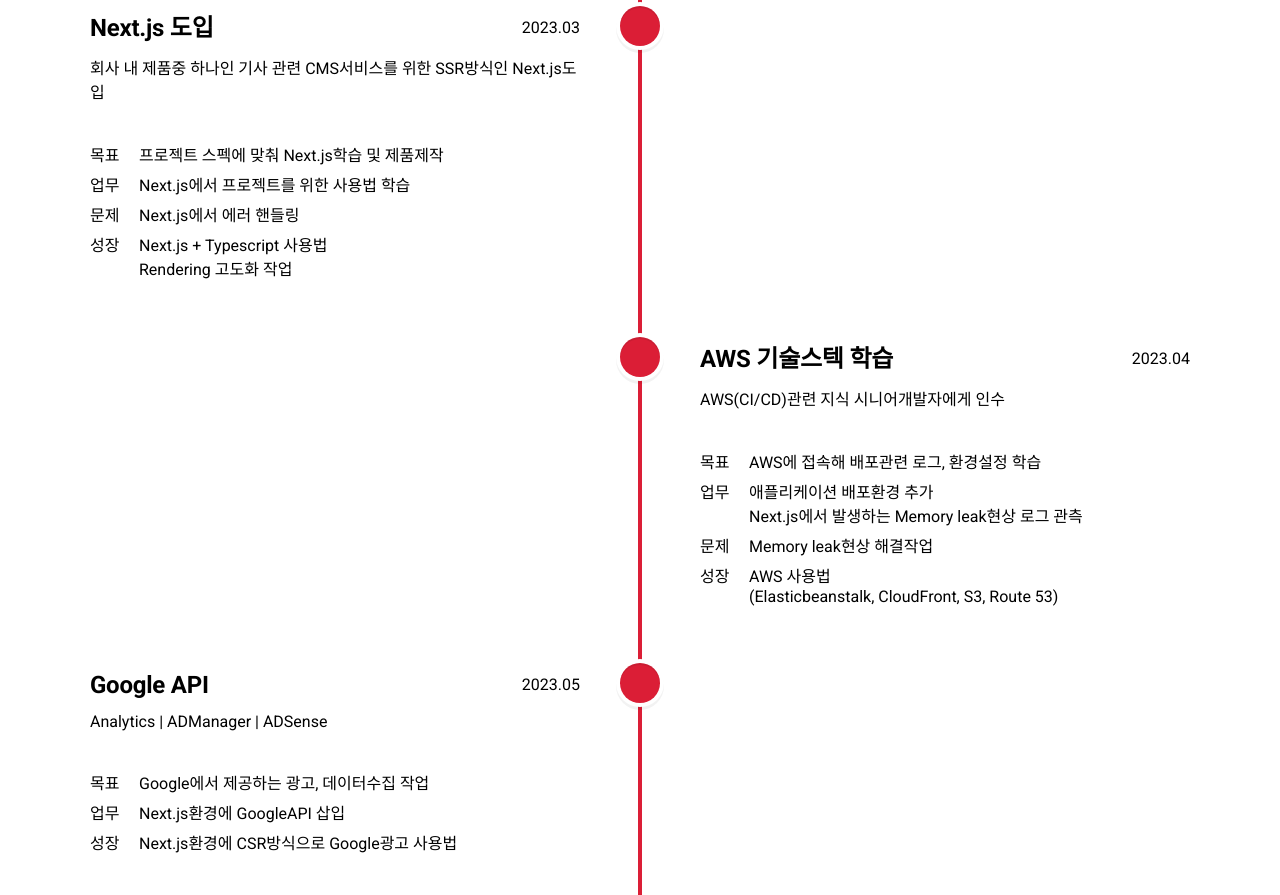
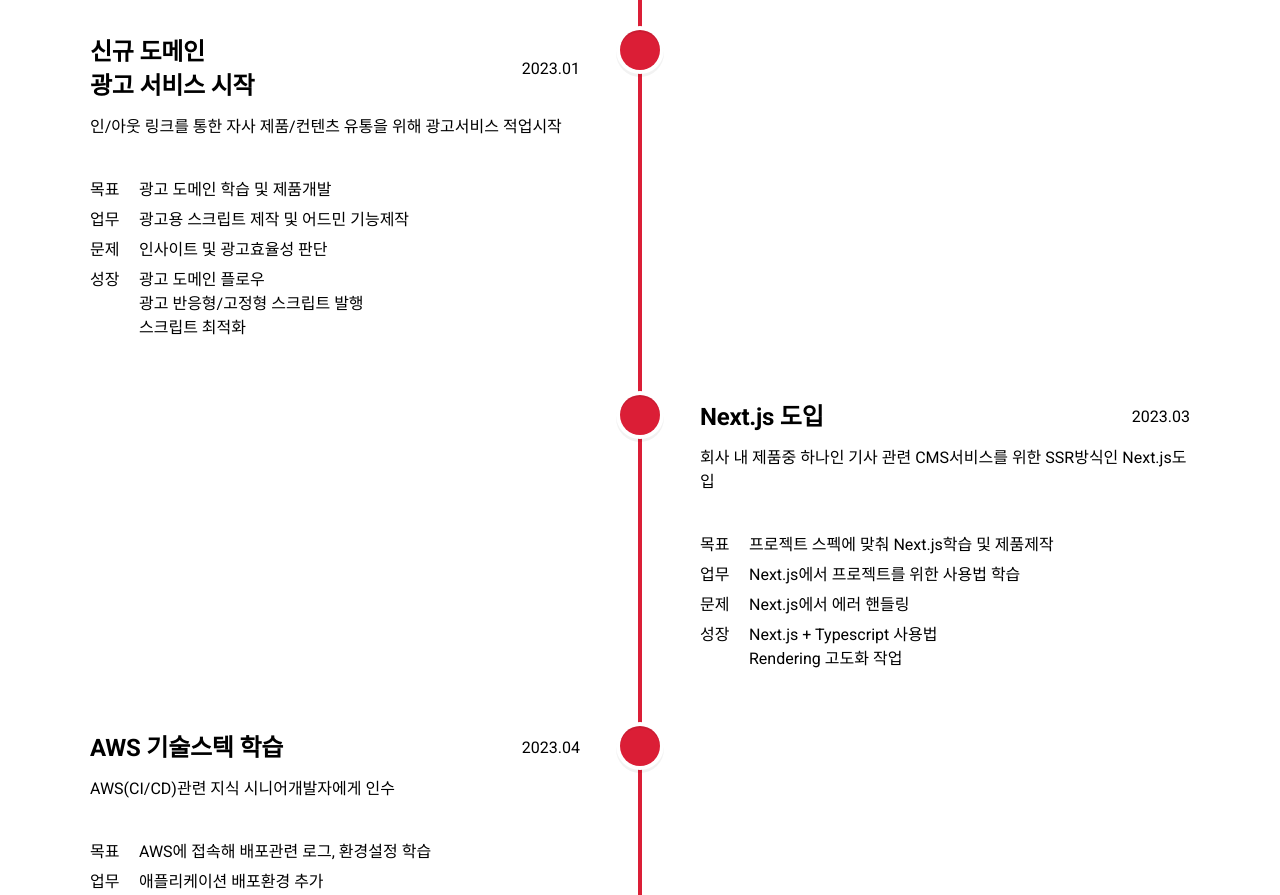
Before and after one commit to sonseong10/self-portfolio, a React (Create React App) app: page /history/fastview in a window 1280 px wide. Shown: the part 1857-2752 px from the top of the page. Built offline with nearby package versions, Linux system fonts and the light colour scheme; no server answers; the database is empty.

Commit message:
업무내용 추가

```diff
--- a/src/pages/history/history.tsx
+++ b/src/pages/history/history.tsx
@@ -132,10 +132,10 @@ const StoryBoard = styled.div`
     .wrapper .row section {
       width: 100%;
     }
-    .row-1 section::before {
+    section::before {
       left: -7px;
     }
-    .row-1 section .icon {
+    section .icon {
       left: -60px;
     }
   }
@@ -159,7 +159,7 @@ function HistoryPage() {
       </div>
       <div className="wrapper">
         <div className="center-line"></div>
-        <div className="row row-1">
+        <div className="row">
           <section>
             <i className="icon fas fa-home"></i>
             <div className="details">
@@ -192,6 +192,7 @@ function HistoryPage() {
                   <dt>성장</dt>
                   <dd>
                     <ul>
+                      <li>최소한의 라이브러리로 제품개발</li>
                       <li>도전적인 상황에서 성장할 수 있는 기회를 얻음</li>
                       <li>긍정적인 마음가짐으로 어려움을 극복해 나감</li>
                     </ul>
@@ -201,7 +202,7 @@ function HistoryPage() {
             </div>
           </section>
         </div>
-        <div className="row row-2">
+        <div className="row ">
           <section>
             <i className="icon fas fa-star"></i>
             <div className="details">
@@ -258,7 +259,7 @@ function HistoryPage() {
             </div>
           </section>
         </div>
-        <div className="row row-1">
+        <div className="row">
           <section>
             <i className="icon fas fa-rocket"></i>
             <div className="details">
@@ -295,7 +296,7 @@ function HistoryPage() {
             </div>
           </section>
         </div>
-        <div className="row row-2">
+        <div className="row ">
           <section>
             <i className="icon fas fa-globe"></i>
             <div className="details">
@@ -370,6 +371,54 @@ function HistoryPage() {
           <section>
             <i className="icon fas fa-paper-plane"></i>
             <div className="details">
+              <span className="title">
+                신규 도메인
+                <br />
+                광고 서비스 시작
+              </span>
+              <span>2023.01</span>
+            </div>
+            <p>인/아웃 링크를 통한 자사 제품/컨텐츠 유통을 위해 광고서비스 적업시작</p>
+            <div className="bottom">
+              <dl>
+                <div>
+                  <dt>목표</dt>
+                  <dd>광고 도메인 학습 및 제품개발</dd>
+                </div>
+                <div>
+                  <dt>업무</dt>
+                  <dd>
+                    <ul>
+                      <li>광고용 스크립트 제작 및 어드민 기능제작</li>
+                    </ul>
+                  </dd>
+                </div>
+                <div>
+                  <dt>문제</dt>
+                  <dd>
+                    <ul>
+                      <li>인사이트 및 광고효율성 판단</li>
+                    </ul>
+                  </dd>
+                </div>
+                <div>
+                  <dt>성장</dt>
+                  <dd>
+                    <ul>
+                      <li>광고 도메인 플로우</li>
+                      <li>광고 반응형/고정형 스크립트 발행</li>
+                      <li>스크립트 최적화</li>
+                    </ul>
+                  </dd>
+                </div>
+              </dl>
+            </div>
+          </section>
+        </div>
+        <div className="row">
+          <section>
+            <i className="icon fas fa-paper-plane"></i>
+            <div className="details">
               <span className="title">Next.js 도입</span>
               <span>2023.03</span>
             </div>
@@ -409,7 +458,7 @@ function HistoryPage() {
             </div>
           </section>
         </div>
-        <div className="row row-2">
+        <div className="row">
           <section>
             <i className="icon fas fa-paper-plane"></i>
             <div className="details">
@@ -455,7 +504,7 @@ function HistoryPage() {
             </div>
           </section>
         </div>
-        <div className="row row-1">
+        <div className="row">
           <section>
             <i className="icon fas fa-map-marker-alt"></i>
             <div className="details">
@@ -489,7 +538,7 @@ function HistoryPage() {
             </div>
           </section>
         </div>
-        <div className="row row-2">
+        <div className="row">
           <section>
             <i className="icon fas fa-paper-plane"></i>
             <div className="details">
```
